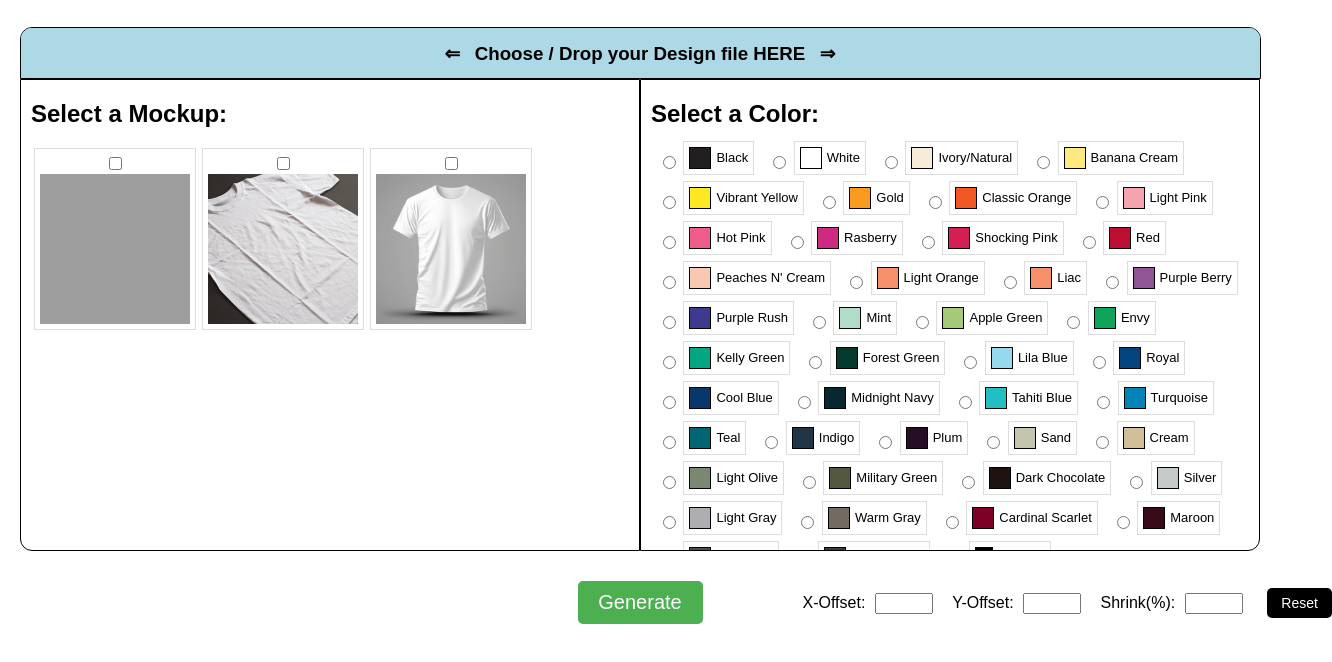
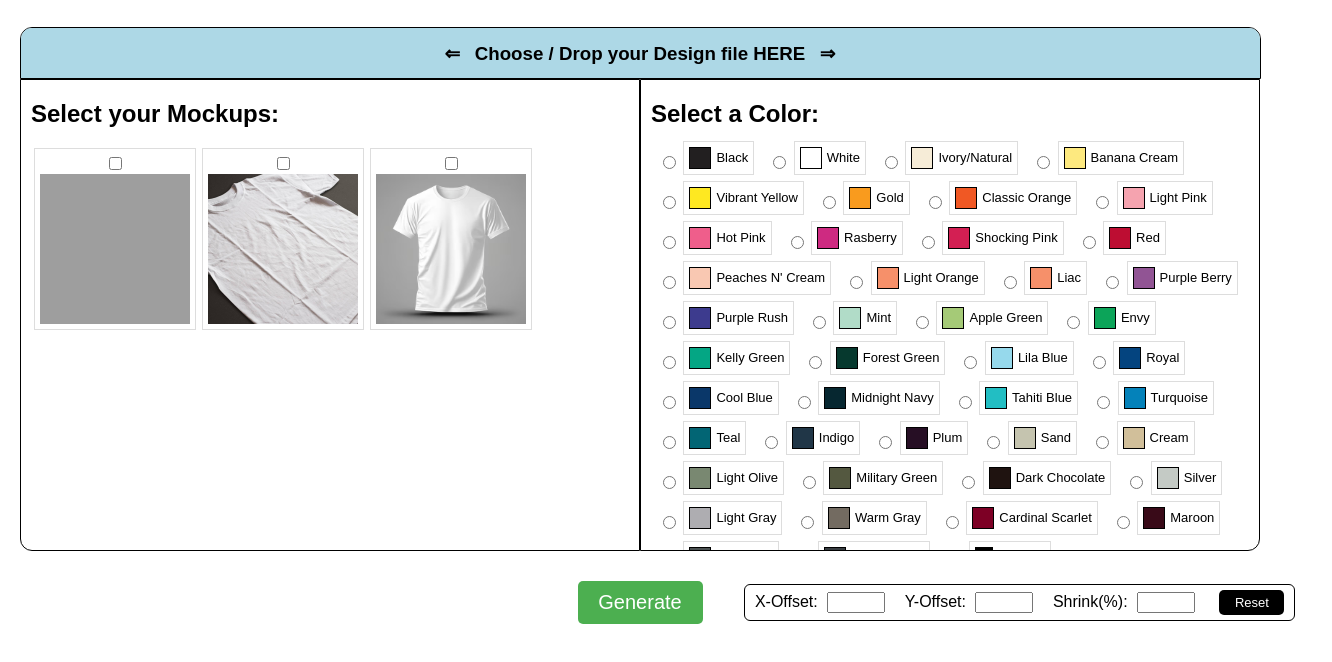
Before and after one commit to Raj-Srikar/Custom-Mockup-Generator, a plain HTML site: page index.html in a window 1280 px wide. Shown: the part 60-722 px from the top of the page, 1332 px wide, since content can reach past the window. Drawn offline with Linux system fonts and the light colour scheme; grey boxes are pictures that could not be loaded.

Commit message:
Updated PSD files & Minor UI Changes
- Added border to offset and shrink panel.
- Added Readme.
- Updated the template

```diff
--- a/index.html
+++ b/index.html
@@ -17,7 +17,7 @@
     </div>
     <main>
       <section class="section">
-        <h2>Select a Mockup:</h2>
+        <h2>Select your Mockups:</h2>
         <div class="selection-group mockup-group">
         </div>
       </section>
--- a/script.js
+++ b/script.js
@@ -318,7 +318,7 @@ function ppReady(e) {
                                     desc.putObject( charIDToTypeID('T   '), stringIDToTypeID('solidColorLayer'), fillDesc );
                                     executeAction( charIDToTypeID('setd'), desc, DialogModes.NO );
                                 }
-                                app.activeDocument.activeLayer = app.activeDocument.layers[1].layers.getByName("Shirt Color");
+                                app.activeDocument.activeLayer = app.activeDocument.layers[1].layers.getByName("Product Color");
                                 var sColor =  new SolidColor;
                                 sColor.rgb.hexValue = '${hex}';
                                 setColorOfFillLayer( sColor );
--- a/styles.css
+++ b/styles.css
@@ -208,11 +208,14 @@ div:has(#generate-button)>*:not(#generate-button) {
     display: inline-block;
     position: absolute;
     width: max-content;
-    left: 220px;
+    left: 13vw;
     top: 0;
     bottom: 0;
     margin: auto;
     height: fit-content;
+    padding: 5px 10px 5px 5px;
+    border: 1px solid;
+    border-radius: 6px;
 }
 
 div:has(#generate-button) label {
@@ -225,10 +228,10 @@ input[type="number"] {
 }
 
 #reset {
-    font-size: 14px;
+    font-size: 13px;
     width: 65px;
     background-color: black;
-    height: 30px;
+    height: 25px;
     padding: 0;
     margin-left: 10px;
 }
```
Also changed, not shown: Mockup Design Canvas.png (added), Mockup Design Canvas.svg (deleted), 3 other files.
